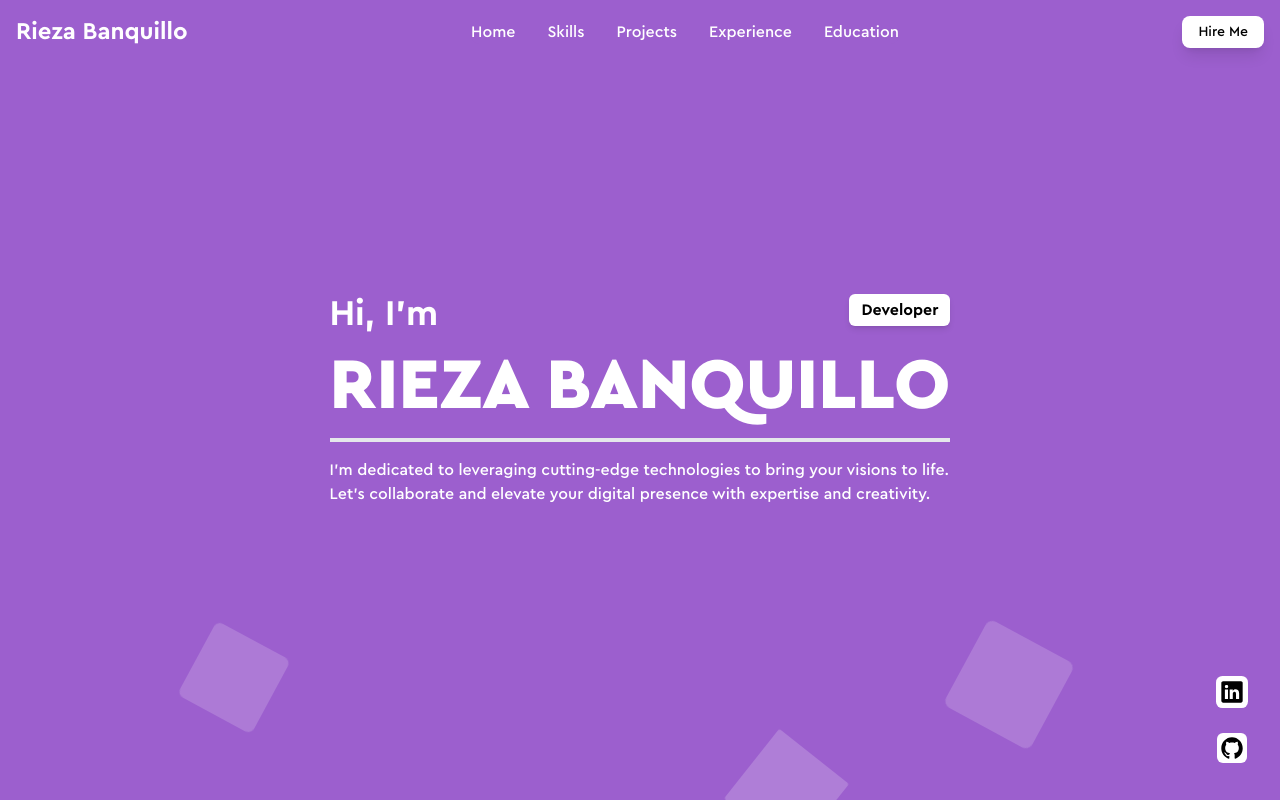
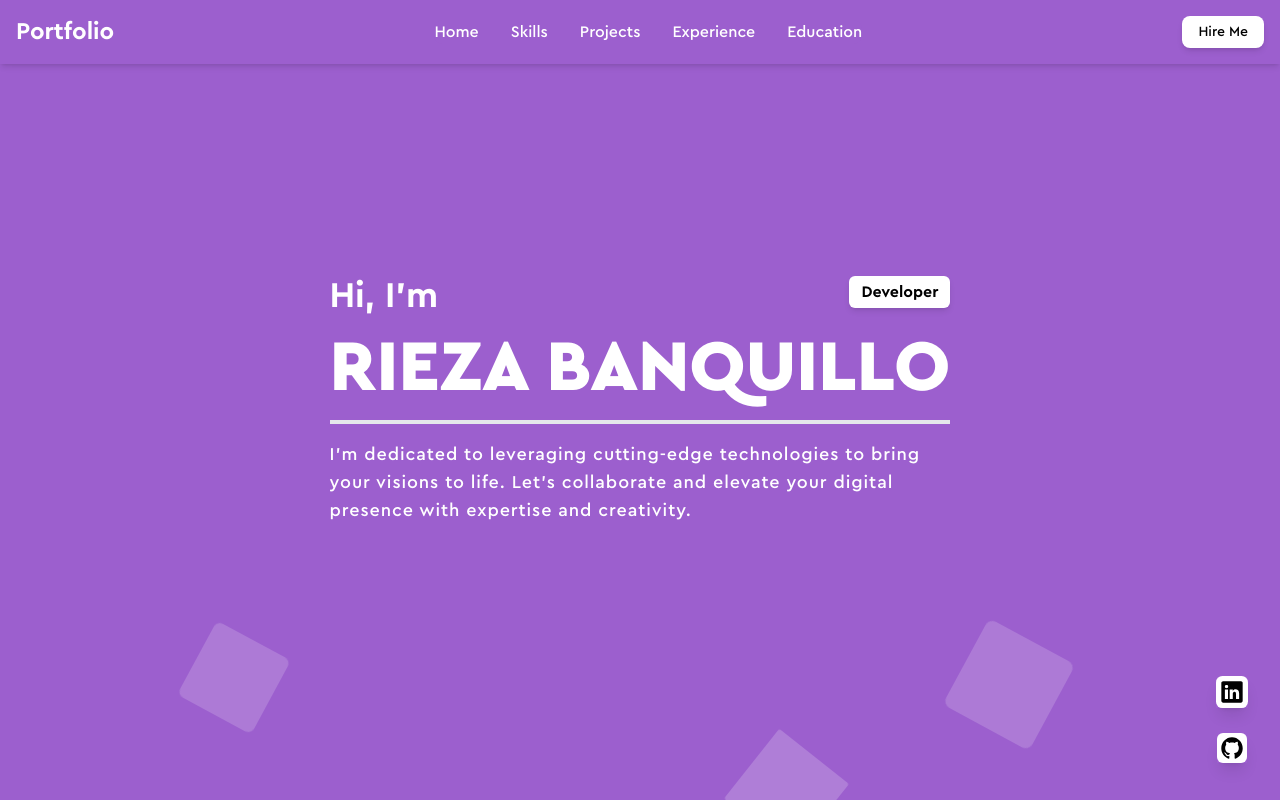
Before and after one commit to riezxcvii/react-web-portfolio, a React (Create React App) app: page / in a window 1280 px wide. Built offline with nearby package versions, Linux system fonts and the light colour scheme.

Commit message:
:lipstick: fix: change navbar title

```diff
--- a/src/components/Home.jsx
+++ b/src/components/Home.jsx
@@ -9,14 +9,14 @@ const Home = () => {
       link: "https://www.linkedin.com/in/riezamarie-banquillo/",
       logo: Linkedin,
       alt: "LinkedIn",
-      style: "md:w-[2rem] w-[2.3rem] mx-auto my-3",
+      style: "w-[2rem] mx-auto my-3 shadow-lg",
       id: 1,
     },
     {
       link: "https://github.com/rieza-ix",
       logo: GitHub,
       alt: "GitHub",
-      style: "md:w-[1.9rem] w-[2.3rem] mx-auto my-3",
+      style: "w-[1.9rem] mx-auto my-3 shadow-lg",
       id: 2,
     },
   ]);
@@ -39,7 +39,7 @@ const Home = () => {
 
         <hr className="border-2" />
 
-        <p className="text-white md:text-base text-sm whitespace-normal cursor-default select-none">
+        <p className="text-white md:text-lg text-base whitespace-normal cursor-default select-none tracking-wider">
           I'm dedicated to leveraging cutting-edge technologies to bring your
           visions to life. Let's collaborate and elevate your digital presence
           with expertise and creativity.
--- a/src/components/Navbar.jsx
+++ b/src/components/Navbar.jsx
@@ -18,16 +18,16 @@ const Navbar = () => {
 
   return (
     <div>
-      <nav className="bg-[#9c5fce] border-gray-200 fixed w-full z-20 top-0 start-0">
+      <nav className="bg-[#9c5fce] border-gray-200 fixed w-full z-20 top-0 start-0 shadow-md">
         <div className="max-w-screen-xl flex flex-wrap items-center justify-between mx-auto p-4">
           <span className="title  self-center text-2xl font-semibold whitespace-nowrap text-white cursor-default select-none">
-            Rieza Banquillo
+            Portfolio
           </span>
           <div className="flex md:order-2 space-x-3 md:space-x-0 rtl:space-x-reverse">
             <a href="mailto:rizmarezlo@gmail.com">
               <button
                 type="button"
-                className="text-black bg-white shadow-lg focus:ring-2 focus:outline-none focus:ring-[#5f65da] font-medium rounded-lg text-sm px-4 py-[0.35rem] md:my-0 my-1 text-center"
+                className="text-black bg-white shadow-md focus:ring-2 focus:outline-none focus:ring-[#5f65da] font-medium rounded-lg text-sm px-4 py-[0.35rem] md:my-0 my-1 text-center"
               >
                 Hire Me
               </button>
```
